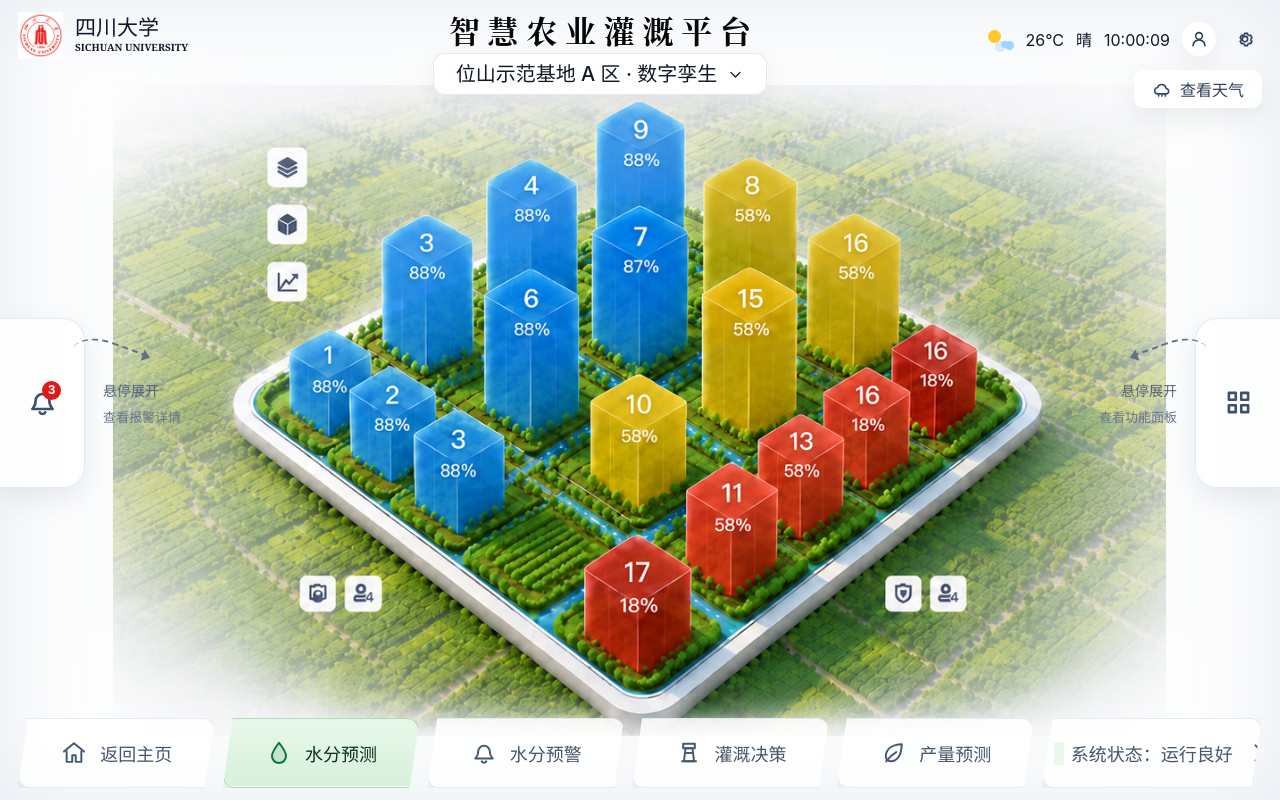
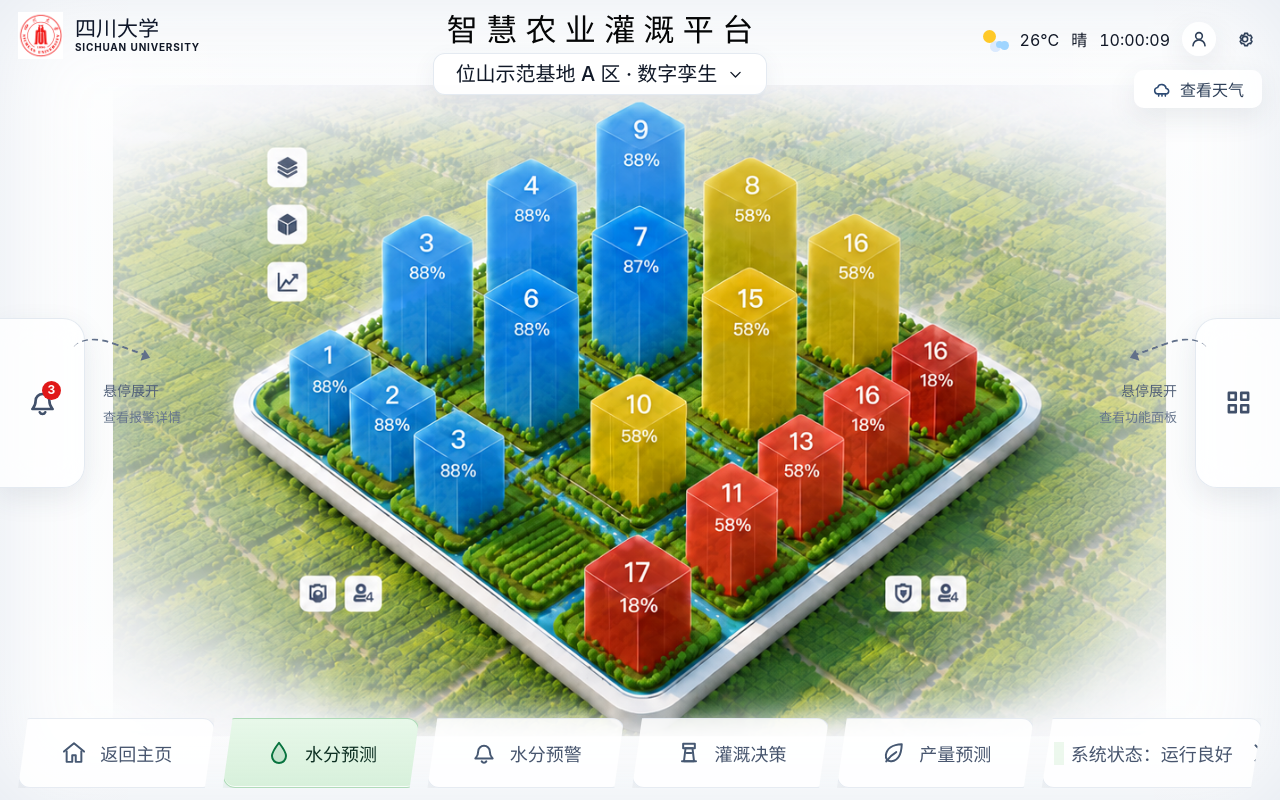
Before and after one commit to dlCd321/smart_agricultrue, a React (Vite) app in the folder apps/web/: page / in a window 1280 px wide. Built offline with nearby package versions, Linux system fonts and the light colour scheme.

Commit message:
commit_before_3d_implement

```diff
--- a/apps/web/src/styles/global.css
+++ b/apps/web/src/styles/global.css
@@ -17,11 +17,22 @@
   --red: #e01818;
   --shadow: 0 20px 50px rgba(50, 65, 91, 0.12);
   --shadow-soft: 0 10px 28px rgba(50, 65, 91, 0.1);
+  --font-sans:
+    "Alibaba PuHuiTi", "Alibaba PuHuiTi 2.0", "阿里巴巴普惠体", Inter,
+    "SF Pro Text", ui-sans-serif, system-ui, -apple-system, BlinkMacSystemFont,
+    "PingFang SC", "Microsoft YaHei", "Segoe UI", sans-serif;
+  --font-display:
+    "Alibaba PuHuiTi", "Alibaba PuHuiTi 2.0", "阿里巴巴普惠体", Inter,
+    "PingFang SC", "Microsoft YaHei", sans-serif;
+  --font-numeric:
+    "DIN Alternate", "DIN Condensed", Inter, "SF Pro Text", ui-sans-serif,
+    system-ui, sans-serif;
+  --side-panel-top: 0px;
+  --side-panel-bottom: 12px;
   color: var(--text);
   background: var(--canvas);
-  font-family:
-    Inter, "SF Pro Text", ui-sans-serif, system-ui, -apple-system, BlinkMacSystemFont,
-    "Segoe UI", sans-serif;
+  font-family: var(--font-sans);
+  font-variant-numeric: tabular-nums;
   font-synthesis: none;
   text-rendering: optimizeLegibility;
 }
@@ -149,15 +160,16 @@ a {
 .brand-lockup strong {
   font-size: 24px;
   line-height: 1;
-  font-family: Georgia, "Songti SC", "SimSun", serif;
-  font-weight: 800;
+  font-family: var(--font-display);
+  font-weight: 850;
 }
 
 .brand-lockup small {
   color: #111827;
-  font-family: Georgia, "Times New Roman", serif;
+  font-family: var(--font-numeric);
   font-size: 10px;
   font-weight: 700;
+  letter-spacing: 0.08em;
 }
 
 .title-lockup {
@@ -173,9 +185,9 @@ a {
   z-index: 2;
   margin: 0;
   color: #050607;
-  font-family: "Songti SC", "SimSun", "Noto Serif CJK SC", serif;
+  font-family: var(--font-display);
   font-size: 38px;
-  font-weight: 900;
+  font-weight: 850;
   line-height: 1;
   text-align: center;
   text-shadow: 0 1px 0 rgba(255, 255, 255, 0.7);
@@ -376,12 +388,12 @@ a {
 
 .side-panel {
   position: absolute;
-  top: 0;
+  top: var(--side-panel-top);
   z-index: 6;
   display: grid;
   gap: 8px;
   width: 320px;
-  height: calc(100% - 12px);
+  height: calc(100% - var(--side-panel-top) - var(--side-panel-bottom));
   max-height: 730px;
   transition:
     opacity 220ms ease,
@@ -391,7 +403,7 @@ a {
 
 .side-panel--left {
   left: 0;
-  grid-template-rows: 1.22fr 0.58fr 0.95fr;
+  grid-template-rows: minmax(246px, 1.12fr) minmax(136px, 0.58fr) minmax(220px, 1fr);
 }
 
 .side-panel--right {
@@ -497,7 +509,7 @@ a {
 }
 
 .chart-label {
-  margin: 7px 18px 0;
+  margin: 10px 18px 0;
   color: #596b84;
   font-size: 14px;
   font-weight: 650;
@@ -506,7 +518,7 @@ a {
 .trend-chart {
   position: relative;
   height: clamp(112px, 15.6vh, 155px);
-  margin: 6px 17px 0 13px;
+  margin: 8px 18px 0 14px;
   padding-left: 25px;
 }
 
@@ -562,7 +574,7 @@ a {
   grid-template-columns: 1fr 72px;
   align-items: start;
   gap: 4px;
-  padding: 0 18px 14px;
+  padding: 2px 18px 16px;
 }
 
 .x-axis-labels {
@@ -612,14 +624,16 @@ a {
 }
 
 .rainfall-card {
-  padding-bottom: 14px;
+  display: flex;
+  flex-direction: column;
+  padding-bottom: 16px;
 }
 
 .rainfall-value {
   display: flex;
   align-items: baseline;
   gap: 8px;
-  margin: 20px 26px 4px;
+  margin: 18px 26px 6px;
 }
 
 .rainfall-value strong {
@@ -637,7 +651,7 @@ a {
   display: flex;
   align-items: center;
   gap: 10px;
-  margin: 12px 28px 0;
+  margin: auto 28px 0;
   color: #202938;
   font-size: 17px;
   font-weight: 550;
@@ -657,7 +671,7 @@ a {
 .alert-list {
   display: grid;
   gap: 10px;
-  padding: 14px 16px 10px;
+  padding: 16px 16px 12px;
 }
 
 .alert-row {
@@ -1137,7 +1151,7 @@ a {
   }
 
   .side-panel--left {
-    grid-template-rows: 1.22fr 0.58fr 0.95fr;
+    grid-template-rows: minmax(232px, 1.12fr) minmax(128px, 0.58fr) minmax(208px, 1fr);
   }
 
   .side-panel--right {
@@ -1192,8 +1206,8 @@ a {
     min-height: 38px;
   }
 
-  .side-panel {
-    height: calc(100% - 2px);
+  :root {
+    --side-panel-bottom: 2px;
   }
 
   .side-panel--right {
@@ -1217,16 +1231,17 @@ a {
   }
 
   .chart-label {
-    margin-top: 5px;
+    margin-top: 8px;
   }
 
   .trend-chart {
     height: clamp(100px, 15vh, 122px);
-    margin-top: 2px;
+    margin-top: 5px;
   }
 
   .trend-footer {
-    padding-bottom: 8px;
+    padding-top: 1px;
+    padding-bottom: 10px;
   }
 
   .trend-footer > strong {
@@ -1239,7 +1254,7 @@ a {
   }
 
   .rainfall-value {
-    margin-top: 14px;
+    margin-top: 15px;
   }
 
   .rainfall-value strong {
@@ -1248,7 +1263,7 @@ a {
 
   .alert-list {
     gap: 7px;
-    padding-top: 10px;
+    padding-top: 12px;
   }
 
   .more-alerts {
@@ -1331,8 +1346,9 @@ a {
 }
 
 @media (min-height: 821px) and (min-width: 981px) {
-  .side-panel--left {
-    top: -26px;
+  :root {
+    --side-panel-top: -18px;
+    --side-panel-bottom: 18px;
   }
 }
 
```
